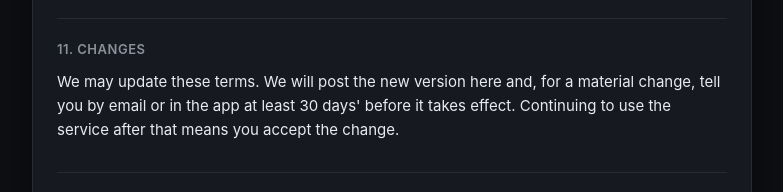
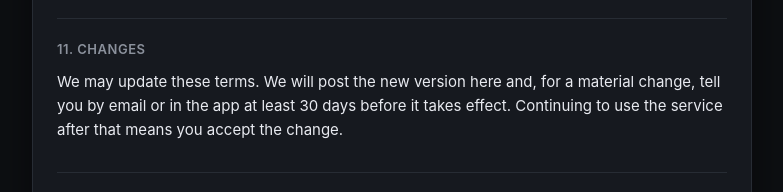
Before and after one commit to hellopleasures/1805-coffee-shop, a plain HTML site: page pos-terms.html in a window 1280 px wide. Shown: the part 3164-3356 px from the top of the page, without its empty margins (248-1031 px from the left). Drawn offline with Linux system fonts and the light colour scheme.

Commit message:
Fix a notice-period sentence in the POS terms

```diff
--- a/pos-terms.html
+++ b/pos-terms.html
@@ -120,7 +120,7 @@
     <p>You agree to hold us harmless from claims by your customers, staff or authorities that arise from how you run your business or use the service in breach of these terms.</p>
 
     <h2>11. Changes</h2>
-    <p>We may update these terms. We will post the new version here and, for a material change, tell you by email or in the app at least 30 days' before it takes effect. Continuing to use the service after that means you accept the change.</p>
+    <p>We may update these terms. We will post the new version here and, for a material change, tell you by email or in the app at least 30 days before it takes effect. Continuing to use the service after that means you accept the change.</p>
 
     <h2>12. Governing law</h2>
     <p>These terms are governed by the laws of the Republic of the Philippines. Disputes will be brought before the proper courts of Nueva Ecija, to the exclusion of other venues.</p>
```
